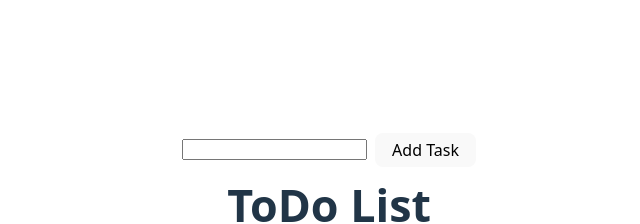
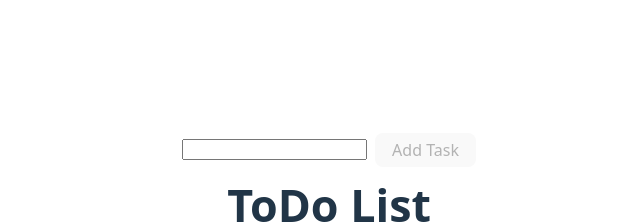
Before and after one commit to amayakew/react_training, a React (Vite) app in the folder todo_list_app/: page / in a window 1280 px wide. Shown: the part 192-416 px from the top of the page, without its empty margins (311-951 px from the left). Built offline with nearby package versions, Linux system fonts and the light colour scheme.

Commit message:
add condition for button disabled

```diff
--- a/todo_list_app/src/components/AddItem.jsx
+++ b/todo_list_app/src/components/AddItem.jsx
@@ -11,7 +11,7 @@ export default function AddItem({onAddTaskToList}) {
     return(
         <div style={{display: "flex", alignItems: "center", gap: "0.5em", padding: "0 1em"}}>
             <input type="text" style={{height: "80%"}} value={task} onChange={(e)=> setTask(e.target.value)}/>
-            <button onClick={handleClick}>Add Task</button>
+            <button onClick={handleClick} disabled={task === ""}>Add Task</button>
         </div>
     );
 };
```
